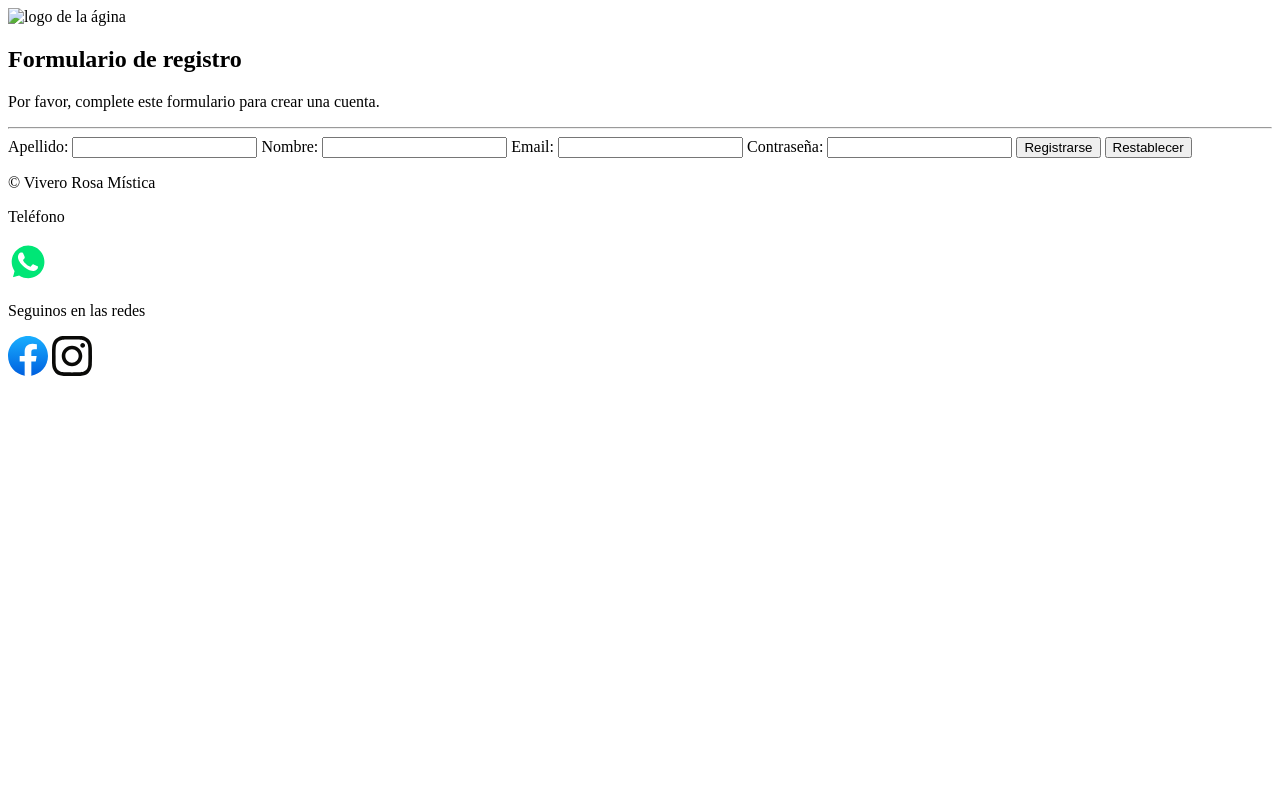
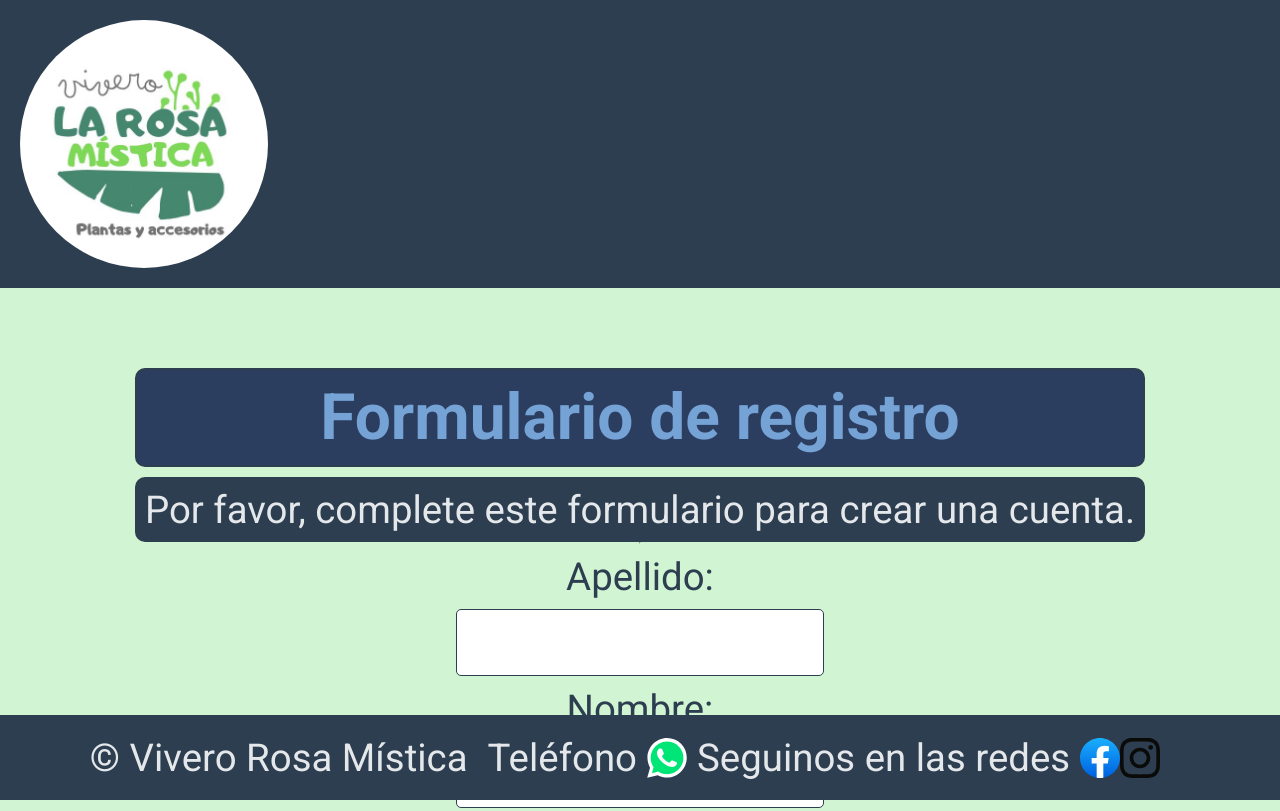
Before and after one commit to nicolasrivera23/vivero, a plain HTML site: page pages/register.html in a window 1280 px wide. Shown: the top 811 px of the page. Drawn offline with Linux system fonts and the light colour scheme; the site is published under a folder, as on GitHub Pages, so addresses that start at the root find nothing.

Commit message:
Add files via upload

```diff
--- a/pages/register.html
+++ b/pages/register.html
@@ -4,11 +4,11 @@
     <meta charset="UTF-8">
     <meta name="viewport" content="width=device-width, initial-scale=1.0">
     <title>Document</title>
-    <link rel="stylesheet" href="/css/register.css">
+    <link rel="stylesheet" href="../css/register.css">
 </head>
 <body>
     <header class="contenedor-header">
-        <img src="/media/Logo para Vivero.jpg" width="20%" height="10%" alt="logo de la ágina">
+        <img src="../media/Logo para Vivero.jpg" width="20%" height="10%" alt="logo de la ágina">
     </header>
     <main>
         <section class="contenedor-formulario">
```
